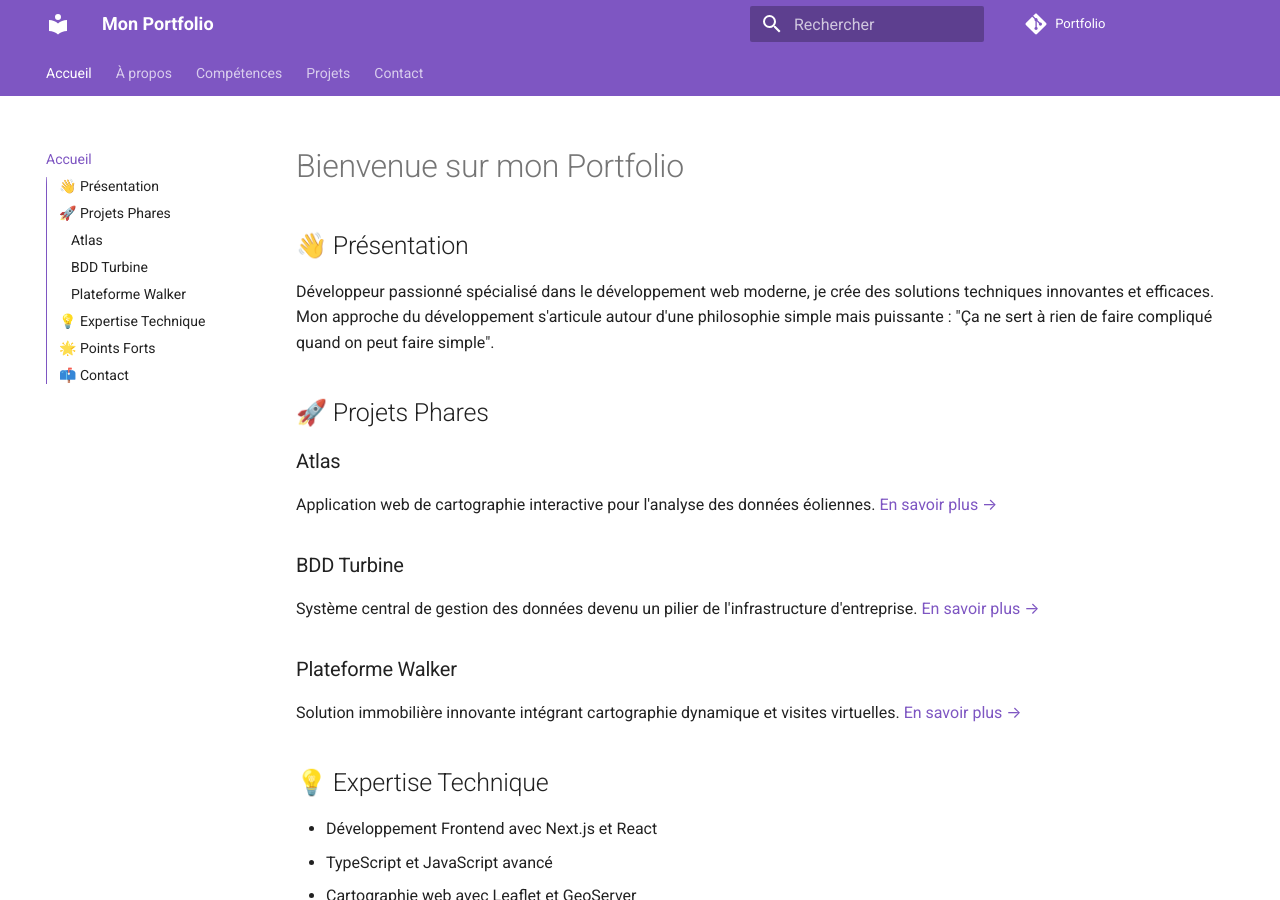
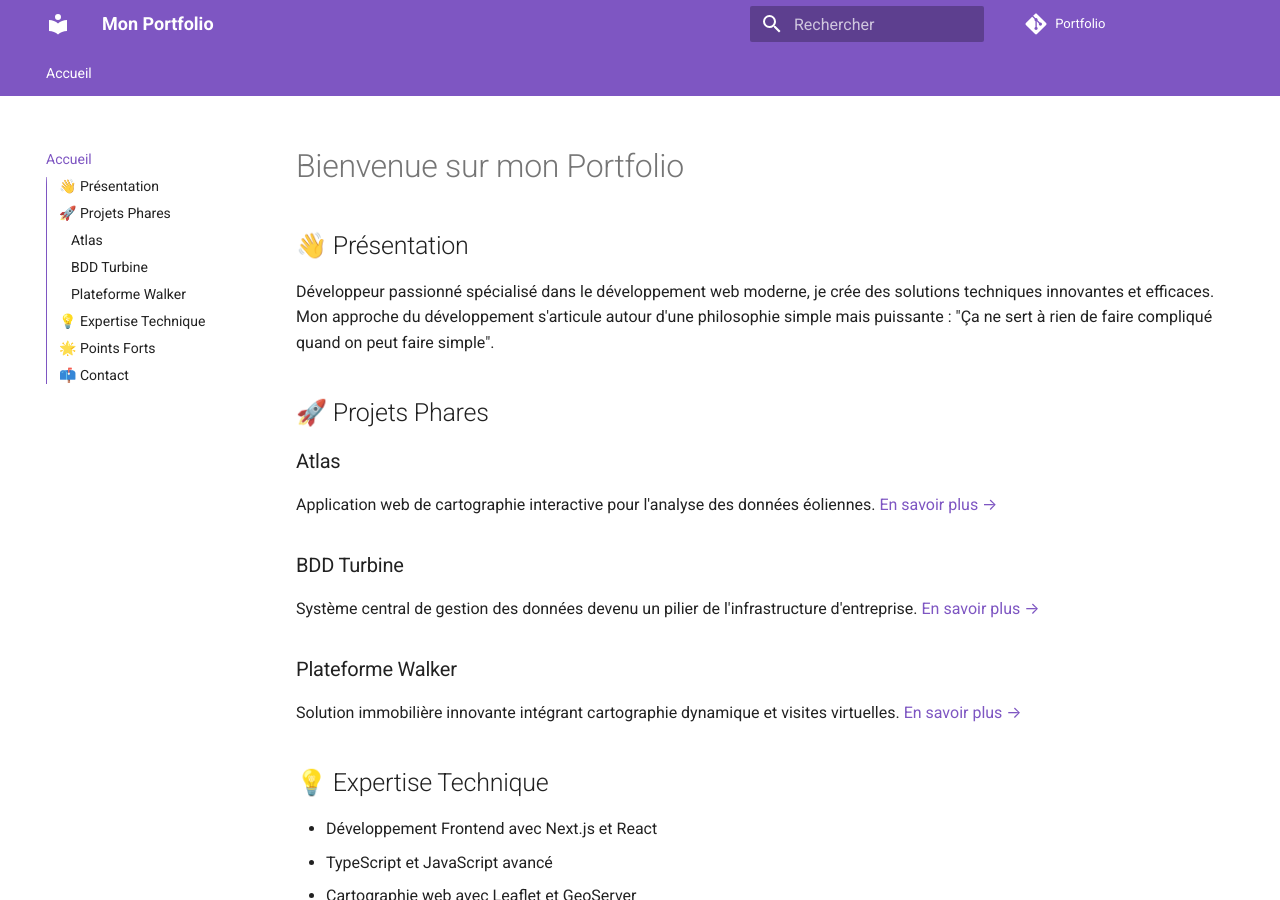
Before and after one commit to Esteban-Mo/Portoflio-MKDOCS, an MkDocs documentation site: the page built from docs/index.md, in a window 1280 px wide and 900 px high. Built offline with MkDocs 1.6.1 and Material for MkDocs 9.7.7, drawn with Linux system fonts in a browser that asks for light colours; comment, search, counter and statistics services are not loaded.

Commit message:
Remove nav

```diff
--- a/mkdocs.yml
+++ b/mkdocs.yml
@@ -25,10 +25,6 @@ markdown_extensions:
 
 nav:
   - Accueil: index.md
-  - À propos: about.md
-  - Compétences: skills.md
-  - Projets: projects.md
-  - Contact: contact.md
 
 repo_url: https://github.com/votre-username/portfolio
 repo_name: Portfolio
```
